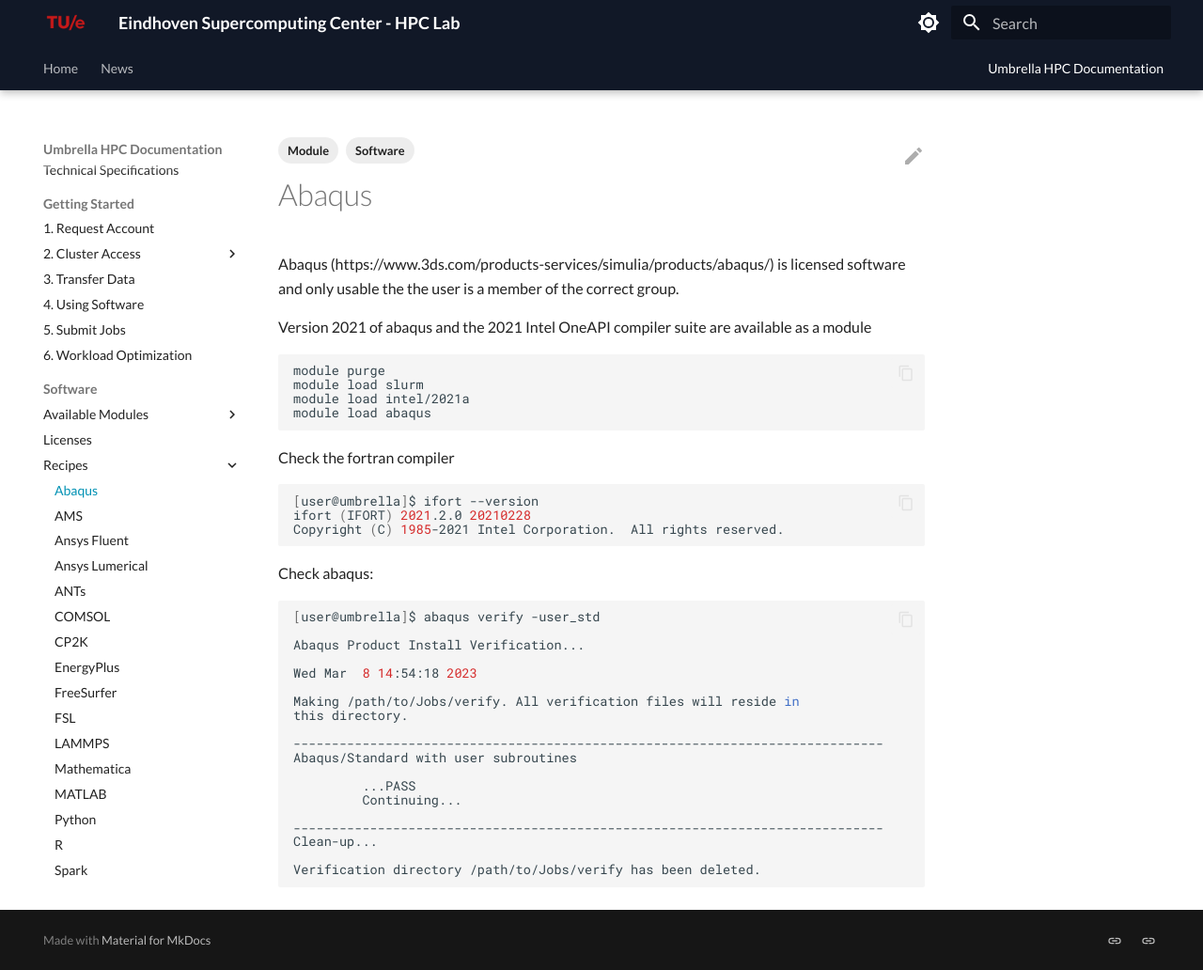
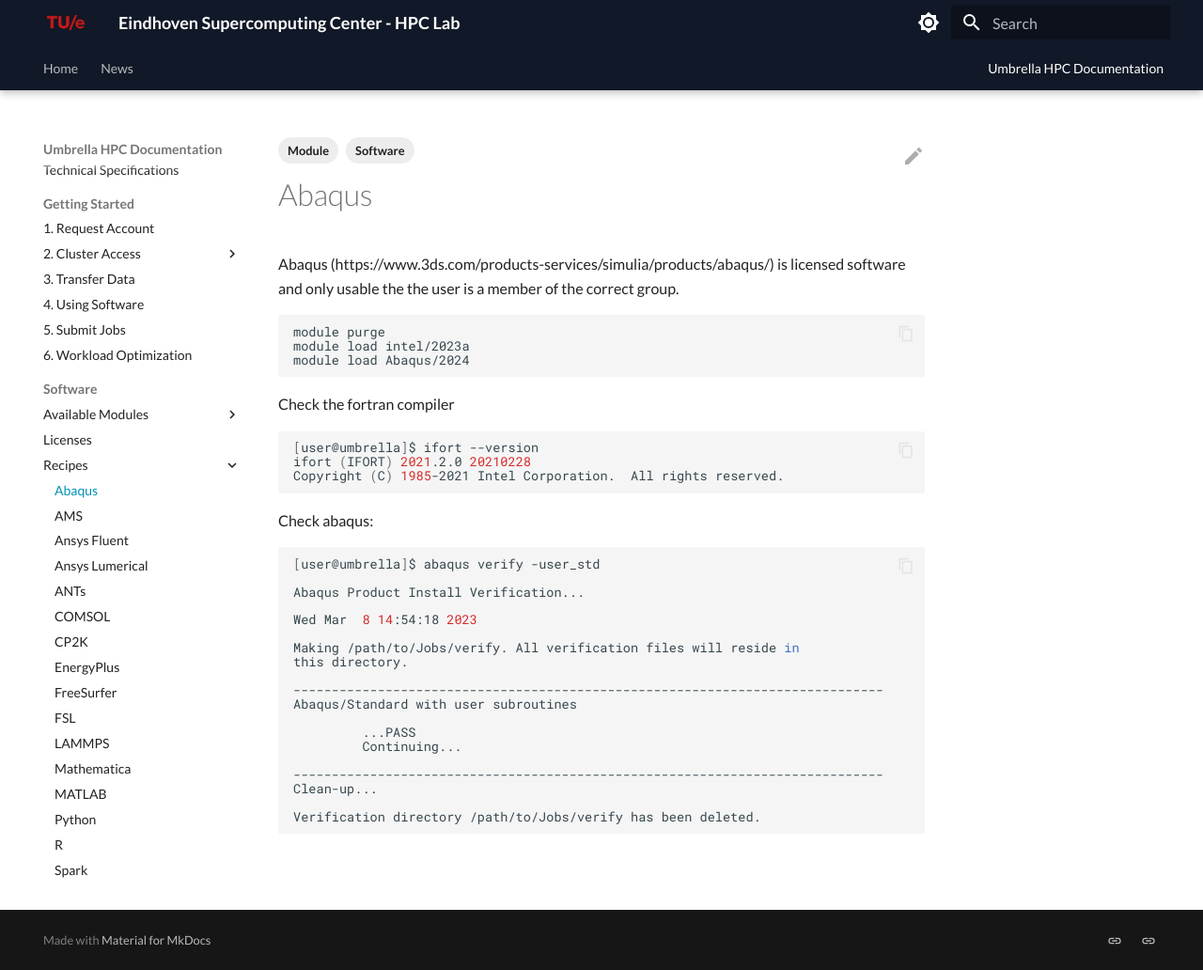
Before and after one commit to gferhpc/supercomputing.tue.nl, an MkDocs documentation site: the page built from pages/documentation/software/recipes/abaqus.md, in a window 1280 px wide and 1032 px high. Shown: the whole window at 94% size. Built offline with MkDocs 1.6.1 and Material for MkDocs 9.7.7, drawn with Linux system fonts in a browser that asks for light colours.

Commit message:
Update abaqus.md

````diff
--- a/pages/documentation/software/recipes/abaqus.md
+++ b/pages/documentation/software/recipes/abaqus.md
@@ -5,14 +5,10 @@
 is licensed software and only usable the the user is a member of the
 correct group.
 
-Version 2021 of abaqus and the 2021 Intel OneAPI compiler suite are
-available as a module
-
 ```shell
 module purge
-module load slurm
-module load intel/2021a
-module load abaqus
+module load intel/2023a
+module load Abaqus/2024
 ```
 
 Check the fortran compiler
````
